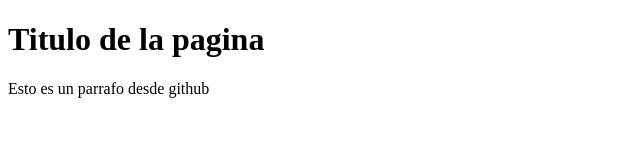
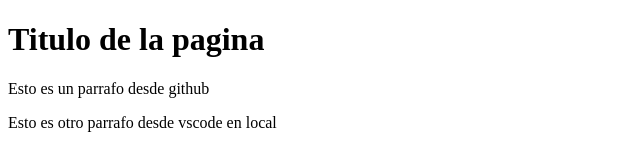
Before and after one commit to Niko2186/Proyecto-web-empresa-C, a plain HTML site: page index.html in a window 1280 px wide. Shown: the whole page, without its empty margins (0-640 px from the left). Drawn offline with Linux system fonts and the light colour scheme.

Commit message:
Se agrego otro parrafo desde vscode en local

```diff
--- a/index.html
+++ b/index.html
@@ -9,5 +9,6 @@
 <body>
     <h1>Titulo de la pagina</h1>
     <p>Esto es un parrafo desde github</p>
+    <p>Esto es otro parrafo desde vscode en local</p>
 </body>
 </html>
```
